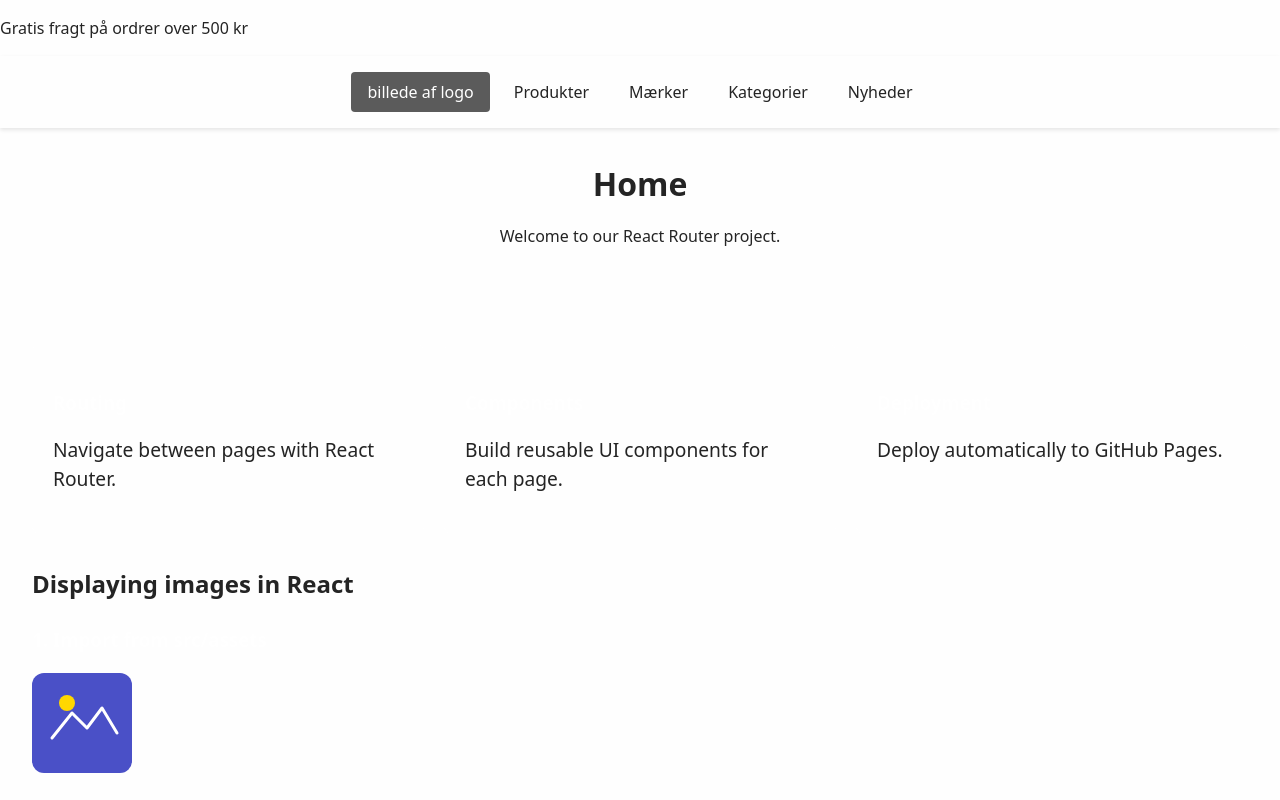
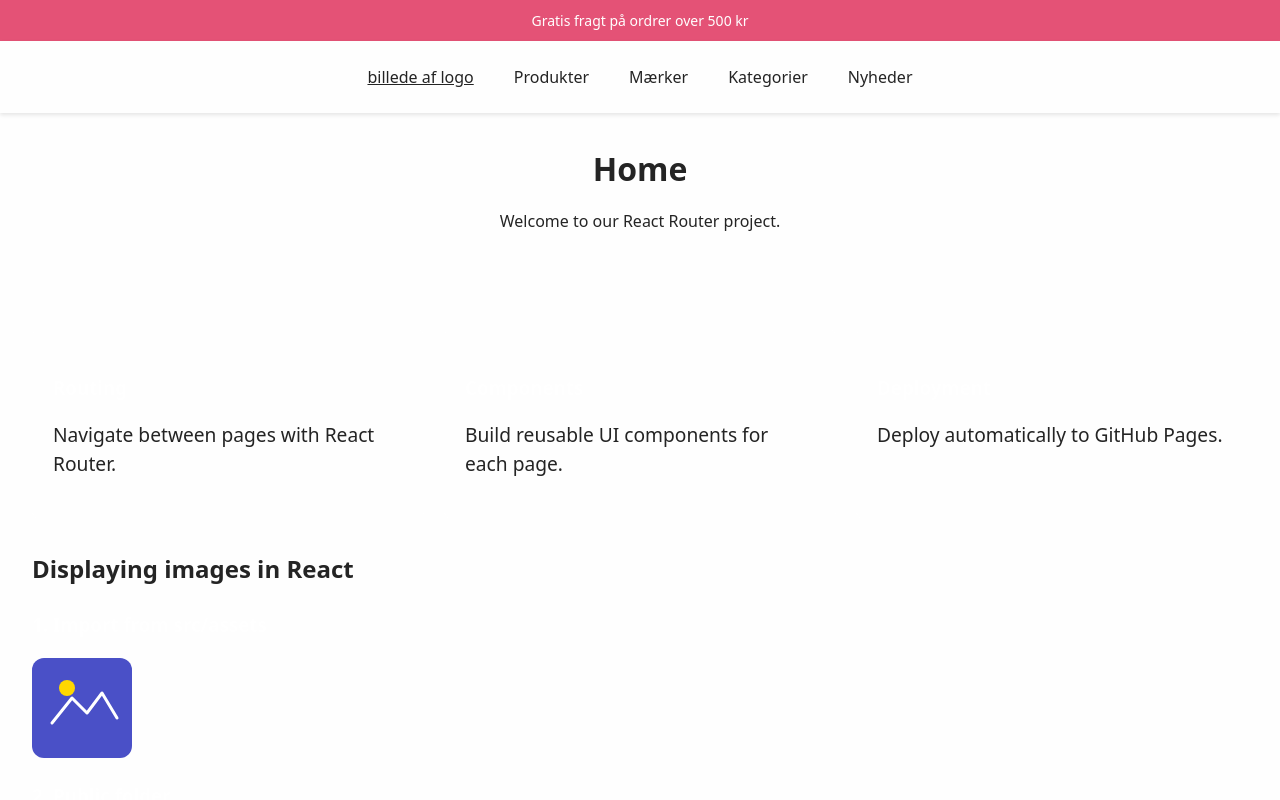
Before and after one commit to juliewboecher/customer-experience-exam, a React (Vite) app: page / in a window 1280 px wide. Shown: the top 800 px of the page. Built offline with nearby package versions, Linux system fonts and the light colour scheme.

Commit message:
Add announcement bar styles for promotional messaging and update link hover effects

```diff
--- a/src/styles.css
+++ b/src/styles.css
@@ -10,6 +10,18 @@ body {
   margin: 0;
   min-width: 320px;
   min-height: 100vh;
+}
+
+.announcement-bar {
+  background-color: #E45276;
+  color: white;
+  text-align: center;
+  padding: 10px 0;
+  font-size: 14px;
+}
+
+.announcement-bar p {
+  margin: 0;
 }
 
 /* Navigation */
@@ -34,13 +46,13 @@ nav a {
 }
 
 nav a:hover {
-  background-color: #5B5B5B;
+  text-decoration: underline;
   color: #242424;
 }
 
 nav a.active {
-  background-color: #5B5B5B;
-  color: white;
+  text-decoration: underline;
+  color: #242424;
 }
 
 /* Header */
```
